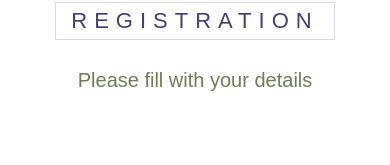
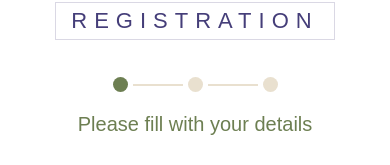
Before and after one commit to AlfredTakoi/task4trial-nineod, a Vue app: page / in a window 390 px wide. Shown: the part 518-683 px from the top of the page. Built offline with nearby package versions, Linux system fonts and the light colour scheme; a web font is replaced by a local one.

Commit message:
adding wizard step element

```diff
--- a/src/views/PageOneView.vue
+++ b/src/views/PageOneView.vue
@@ -11,6 +11,13 @@
       <div class="form-content w-100">
         <div class="form-header">
           <h3>REGISTRATION</h3>
+        </div>
+        <div class="wizard-steps">
+          <span class="dot active"></span>
+          <span class="line"></span>
+          <span class="dot"></span>
+          <span class="line"></span>
+          <span class="dot"></span>
         </div>
         <p>Please fill with your details</p>
         <form action="" method="post">
@@ -41,7 +48,7 @@
               />
             </div>
 
-            <div class="col-md-6">
+            <div class="col-md-6 column">
               <input
                 type="text"
                 class="form-control input-control"
@@ -174,7 +181,33 @@ export default {
     margin-bottom: 25px;
   }
 
-  .col-md-6 {
+  .wizard-steps {
+    text-align: center;
+    margin: 10px 0px;
+  }
+
+   .wizard-steps .dot{
+    width: 20px;
+    margin: 0px 50px;
+    height: 20px;
+    border-radius: 50%;
+    background-color: #e9e0cf;
+    display: inline-block;
+  }
+  .wizard-steps .active {
+    background: #6d7f52
+  }
+
+  .wizard-steps .line {
+    width: 80px;
+    height: 2px;
+    background: #e9e0cf;
+    position: absolute;
+    margin-top: 9px;
+    margin-left: -40px;
+  }
+
+  .column {
     margin-bottom: 30px;
   }
 
@@ -270,6 +303,28 @@ export default {
     object-fit: contain;
   }
 
+  .wizard-steps {
+    text-align: center;
+    margin: 10px 0px;
+  }
+
+   .wizard-steps .dot{
+    width: 15px;
+    margin: 0px 30px;
+    height: 15px;
+
+  }
+  .wizard-steps .active {
+    background: #6d7f52
+  }
+
+  .wizard-steps .line {
+    width: 50px;
+    height: 2px;
+    background: #e9e0cf;
+    margin-left: -25px;
+  }
+
   .form-content {
     padding-top: 65px;
     padding-left: 20px;
--- a/src/views/PageThreeView.vue
+++ b/src/views/PageThreeView.vue
@@ -11,6 +11,13 @@
       <div class="form-content w-100 d-flex flex-column">
         <div class="form-header">
           <h3>REGISTRATION</h3>
+        </div>
+        <div class="wizard-steps">
+          <span class="dot active"></span>
+          <span class="line active"></span>
+          <span class="dot active"></span>
+          <span class="line active"></span>
+          <span class="dot active"></span>
         </div>
         <p>Send an optional message</p>
         <form action="">
@@ -54,7 +61,7 @@
             <button
               class="btn-forward"
               type="submit"
-              @click.prevent="validation()"
+              @click="validation()"
             >
               Submit <i class="bi bi-check"></i>
             </button>
@@ -123,6 +130,34 @@ export default {
     border: 1px solid #dad8e4;
     margin-bottom: 25px;
   }
+
+  .wizard-steps .dot {
+  width: 20px;
+  margin: 0px 50px;
+  height: 20px;
+  border-radius: 50%;
+  background-color: #e9e0cf;
+  display: inline-block;
+}
+
+.wizard-steps .line {
+  width: 80px;
+  height: 2px;
+  background: #e9e0cf;
+  position: absolute;
+  margin-top: 9px;
+  margin-left: -40px;
+}
+.wizard-steps {
+  text-align: center;
+  margin: 10px 0px;
+}
+
+.wizard-steps .active {
+  background: #6d7f52;
+}
+
+
 
   .form-content {
     padding-top: 65px;
@@ -240,6 +275,31 @@ export default {
     margin-bottom: 100px;
   }
 
+  .wizard-steps {
+    text-align: center;
+    margin: 10px 0px;
+  }
+
+   .wizard-steps .dot{
+    width: 15px;
+    margin: 0px 30px;
+    height: 15px;
+
+  }
+
+  .wizard-steps .line {
+    width: 50px;
+    height: 2px;
+    background: #e9e0cf;
+    margin-left: -25px;
+  }
+
+  .wizard-steps .active {
+    background: #6d7f52
+  }
+
+
+
   .input-control {
     margin-top: 5px;
   }
--- a/src/views/PageTwoView.vue
+++ b/src/views/PageTwoView.vue
@@ -11,6 +11,13 @@
       <div class="form-content w-100 d-flex flex-column">
         <div class="form-header">
           <h3>REGISTRATION</h3>
+        </div>
+        <div class="wizard-steps">
+          <span class="dot active"></span>
+          <span class="line active"></span>
+          <span class="dot active"></span>
+          <span class="line"></span>
+          <span class="dot"></span>
         </div>
         <p>Please fill with additional info</p>
         <form action="">
@@ -95,7 +102,7 @@ export default {
 <!-- Add "scoped" attribute to limit CSS to this component only -->
 <style scoped>
 .section {
-    height: 100vh
+  height: 100vh;
 }
 
 .img {
@@ -125,6 +132,32 @@ export default {
   display: inline-block;
   border: 1px solid #dad8e4;
   margin-bottom: 25px;
+}
+
+.wizard-steps .dot {
+  width: 20px;
+  margin: 0px 50px;
+  height: 20px;
+  border-radius: 50%;
+  background-color: #e9e0cf;
+  display: inline-block;
+}
+
+.wizard-steps .line {
+  width: 80px;
+  height: 2px;
+  background: #e9e0cf;
+  position: absolute;
+  margin-top: 9px;
+  margin-left: -40px;
+}
+.wizard-steps {
+  text-align: center;
+  margin: 10px 0px;
+}
+
+.wizard-steps .active {
+  background: #6d7f52;
 }
 
 .form-content {
@@ -222,7 +255,6 @@ export default {
   background-color: #cac8c3;
 }
 
-
 @media (max-width: 768px) {
   .section {
     flex-direction: column;
@@ -241,6 +273,26 @@ export default {
 
   .input-control {
     margin-top: 5px;
+  }
+
+  .wizard-steps {
+    text-align: center;
+    margin: 10px 0px;
+  }
+
+  .wizard-steps .dot {
+    width: 15px;
+    margin: 0px 30px;
+    height: 15px;
+  }
+  .wizard-steps .line {
+    width: 50px;
+    height: 2px;
+    background: #e9e0cf;
+    margin-left: -25px;
+  }
+  .wizard-steps .active {
+    background: #6d7f52;
   }
 
   .column {
```
Lines whose indentation alone changed are shown as unchanged.
